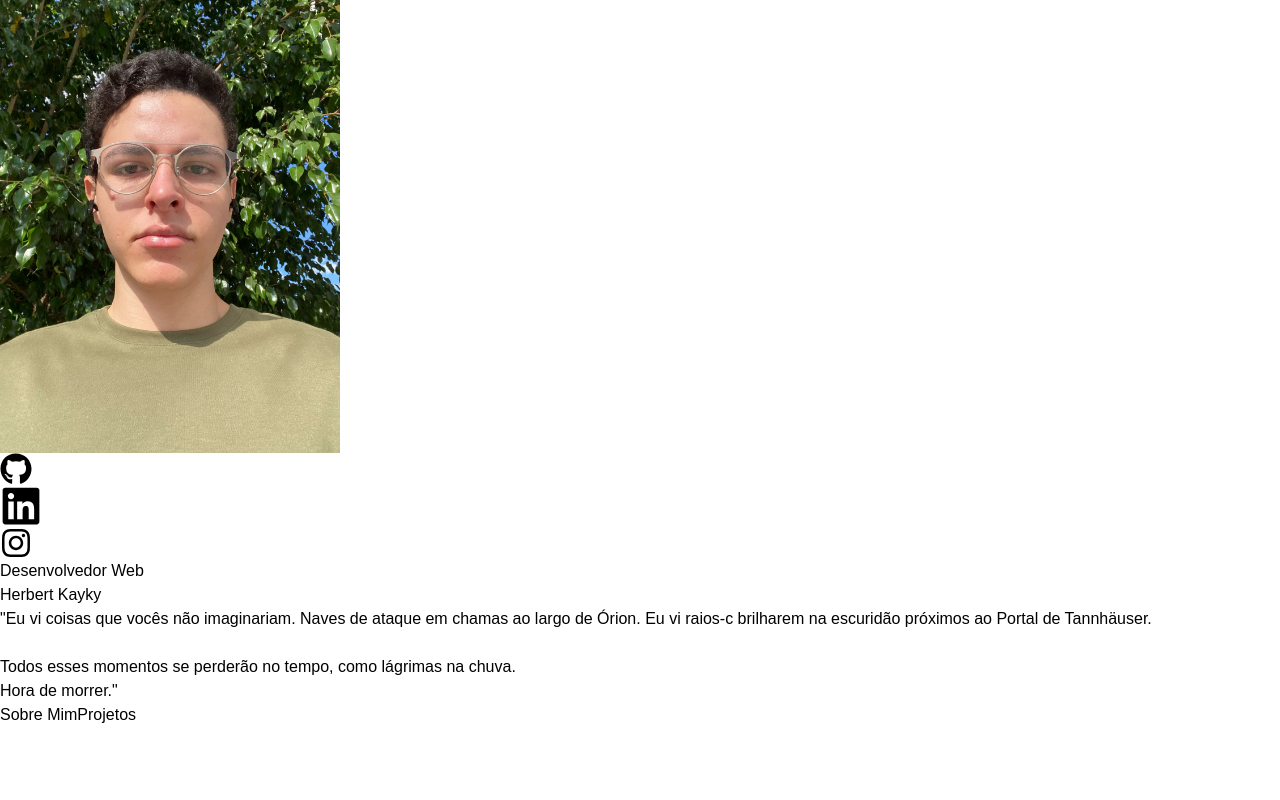
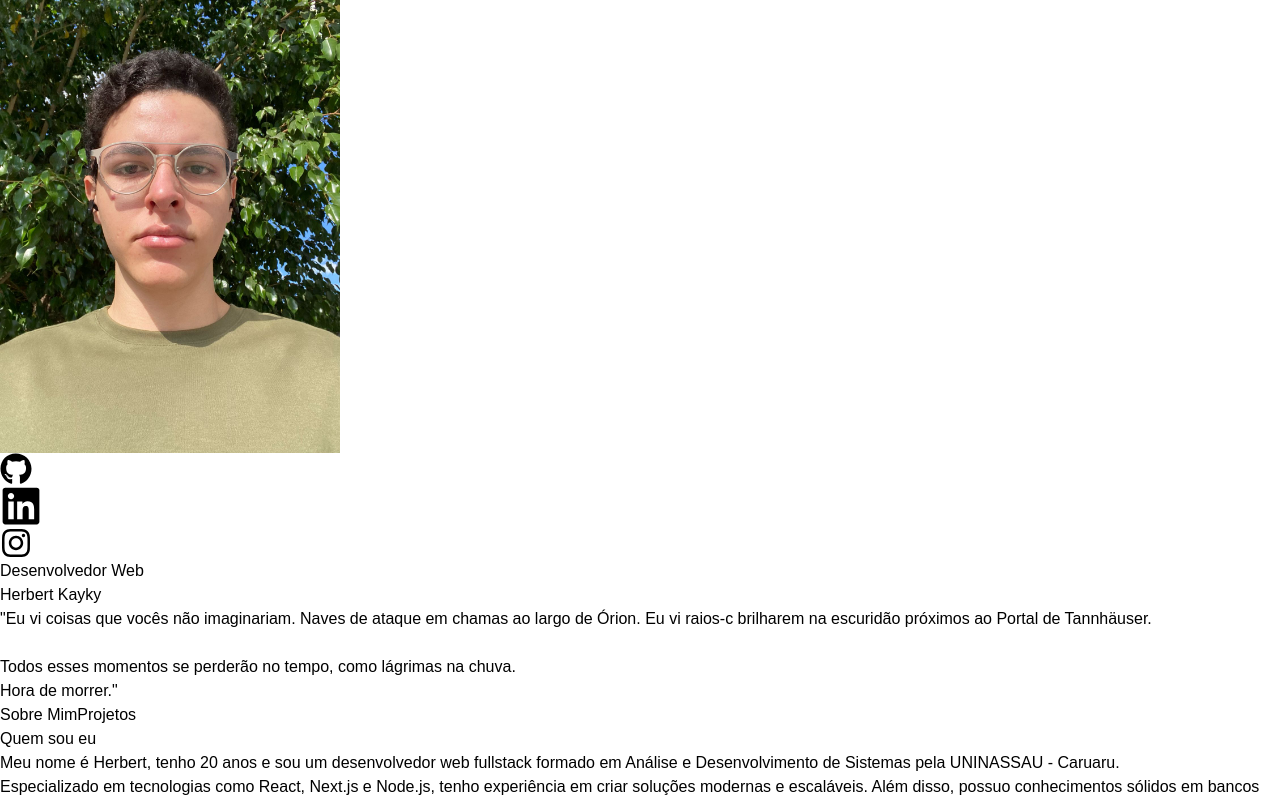
Before and after one commit to HerbertKayky/portfolio, a Next.js app: page / in a window 1280 px wide. Shown: the top 800 px of the page. Built offline with nearby package versions, Linux system fonts and the light colour scheme.

Commit message:
Ajusta page.tsx para deixar mais simples

```diff
--- a/src/app/page.tsx
+++ b/src/app/page.tsx
@@ -1,9 +1,11 @@
+import { About } from "@/components/about";
 import { Landing } from "@/components/landing";
 
 export default function Home() {
   return (
-    <div>
+    <>
       <Landing />
-    </div>
+      <About />
+    </>
   );
 }
```
